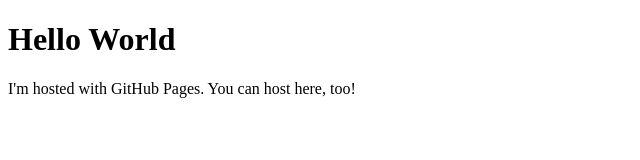
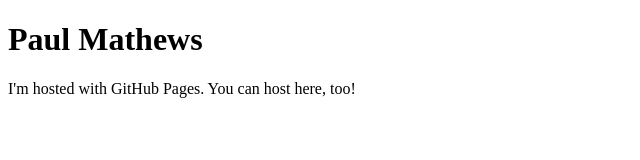
Before and after one commit to pauljmathews/pauljmathews.github.io, a plain HTML site: page index.html in a window 1280 px wide. Shown: the whole page, without its empty margins (0-640 px from the left). Drawn offline with Linux system fonts and the light colour scheme.

Commit message:
Update the title
updated the H1 tag

```diff
--- a/index.html
+++ b/index.html
@@ -1,7 +1,7 @@
 <!DOCTYPE html>
 <html>
 <body>
-<h1>Hello World</h1>
+<h1>Paul Mathews</h1>
 <p>I'm hosted with GitHub Pages. You can host here, too!</p>
 </body>
 </html>
```
